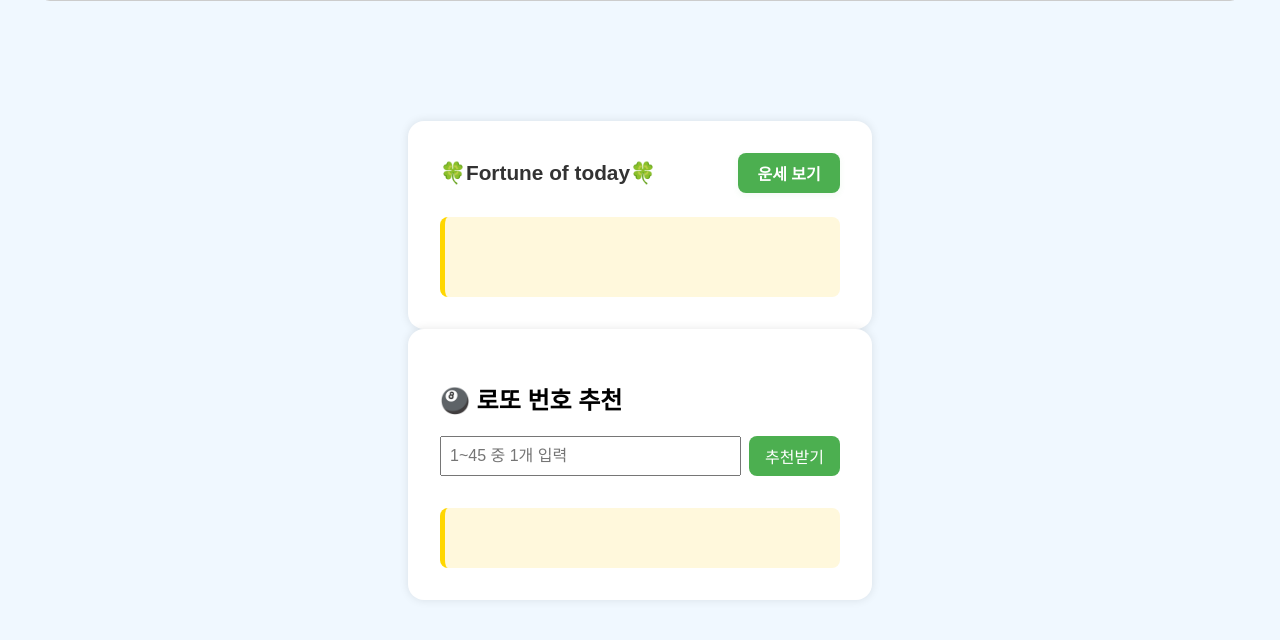
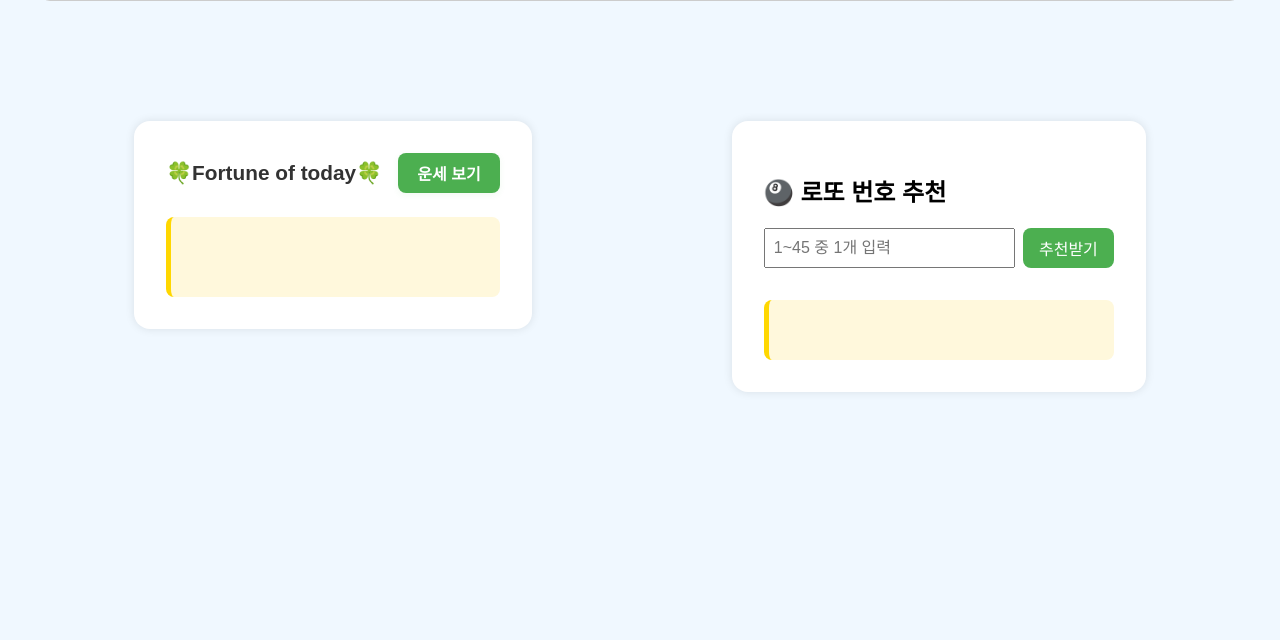
Before and after one commit to koh-hongQ/AIwebsite_LottoPredict, a Django app: template main/templates/main/index.html in a window 1280 px wide. Shown: the part 948-1588 px from the top of the page. After the commit the page ends 1340 px from the top, so only its background shows below. Run offline with Django 5.2, Linux system fonts and the light colour scheme; the template is opened without the code that fills it, so the values that code supplies are empty.

Commit message:
change (fortune of today box  and random lotto number box) location

```diff
--- a/main/templates/main/index.html
+++ b/main/templates/main/index.html
@@ -250,6 +250,25 @@
       border: 2px solid #fff;
       box-shadow: 0 2px 6px rgba(0,0,0,0.15);
     }
+
+/*luck box and random number box location*/
+.main-container {
+  display: flex;
+  justify-content: center;   /* 가운데 정렬 */
+  align-items: flex-start;   /* 위쪽 정렬, 필요에 따라 center로 조정 */
+  gap: 200px;                 /* 두 박스 사이 간격 (원하는 값으로 조정) */
+
+}
+
+.today-luck-box,
+ {
+  width: 320px;              /* 박스 크기, 필요에 따라 조정 */
+  padding: 32px 24px;
+  background: #fff;
+  border-radius: 12px;
+  box-shadow: 0 2px 16px rgba(0,0,0,0.08);
+  text-align: center;
+}
 
 
     </style>
```
